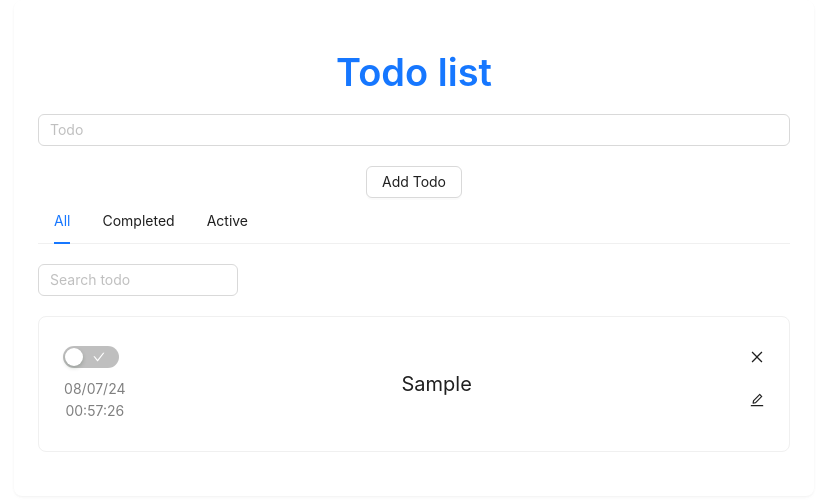
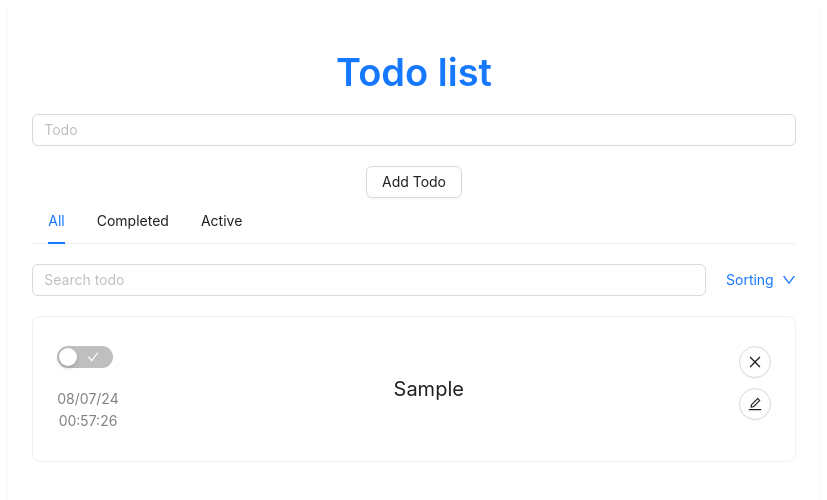
Before and after one commit to SvrTheCreator/todo-list, a React (Vite) app: page /active in a window 1280 px wide. Both pictures are taken after typing "Sample" into the empty fields and a click on the button "Add Todo". Shown: the top 500 px of the page, without its empty margins (226-1053 px from the left). Built offline with nearby package versions, Linux system fonts and the light colour scheme.

Commit message:
rework status

```diff
--- a/src/components/Search.jsx
+++ b/src/components/Search.jsx
@@ -1,17 +1,28 @@
 import React from 'react'
 import { Input } from 'antd'
+import Sorting from './Sorting'
 
 export default function Search(props) {
   return (
-    <Input
+    <div
       style={{
+        marginTop: '20px',
         display: 'flex',
-        justifyContent: 'start',
-        marginTop: '20px',
-        width: 200,
+        justifyContent: 'space-between',
+        alignItems: 'center',
+        gap: '20px',
       }}
-      onChange={({ target: { value } }) => props.search(value)}
-      placeholder='Search todo'
-    />
+    >
+      <Input
+        style={{
+          display: 'flex',
+          justifyContent: 'start',
+          // width: 200,
+        }}
+        onChange={({ target: { value } }) => props.search(value)}
+        placeholder='Search todo'
+      />
+      <Sorting />
+    </div>
   )
 }
--- /dev/null
+++ b/src/components/Sorting.jsx
@@ -0,0 +1,43 @@
+import React from 'react'
+import { DownOutlined } from '@ant-design/icons'
+import { Dropdown, message, Space } from 'antd'
+import { useSelector } from 'react-redux'
+
+export default function Sorting() {
+  const todos = useSelector((state) => state.todos.todos)
+
+  const onClick = ({ key }) => {
+    message.info(`Click on item ${key}`)
+    console.log(todos)
+  }
+  const items = [
+    {
+      label: '1nd menu item',
+      key: '1',
+    },
+    {
+      label: '2nd menu item',
+      key: '2',
+    },
+    {
+      label: '3rd menu item',
+      key: '3',
+    },
+  ]
+
+  return (
+    <Dropdown
+      menu={{
+        items,
+        onClick,
+      }}
+    >
+      <a onClick={(e) => e.preventDefault()}>
+        <Space>
+          Sorting
+          <DownOutlined />
+        </Space>
+      </a>
+    </Dropdown>
+  )
+}
--- a/src/components/TodoItem.jsx
+++ b/src/components/TodoItem.jsx
@@ -2,7 +2,7 @@ import React, { useState, useMemo } from 'react'
 import { useDispatch } from 'react-redux'
 import { removeTodo, toggleTodoCompleted, changeText } from '../store/todoSlice'
 import ModalWindow from './Modal'
-import { Card, Switch, notification, Button } from 'antd'
+import { Card, Switch, notification, Button, Tooltip } from 'antd'
 import { CloseOutlined, EditOutlined, CheckOutlined } from '@ant-design/icons'
 
 const Context = React.createContext({
@@ -62,18 +62,26 @@ export default function TodoItem({ id, text, completed, time, date }) {
             unCheckedChildren={<CheckOutlined />}
           />
           <div className='todo__text'>{text}</div>
-          <CloseOutlined
+          <Tooltip title='Delete todo'>
+            <Button
               className='todo__close'
               onClick={() => dispatch(removeTodo({ id }))}
+              shape='circle'
+              icon={<CloseOutlined />}
             />
+          </Tooltip>
           <div className='todo__date-time'>
             <div>{date}</div>
             <div>{time}</div>
           </div>
-          <EditOutlined
+          <Tooltip title='Change todo'>
+            <Button
               className='todo__change'
               onClick={() => setOpenChangeModal(true)}
+              shape='circle'
+              icon={<EditOutlined />}
             />
+          </Tooltip>
         </Card>
       </li>
       <ModalWindow
--- a/src/components/TodoList.jsx
+++ b/src/components/TodoList.jsx
@@ -2,6 +2,7 @@ import React, { useState, useEffect } from 'react'
 import TodoItem from './TodoItem'
 import { useSelector } from 'react-redux'
 import Search from './Search'
+import NowEmpty from './NowEmpty'
 
 export default function TodoList({ currentCategory }) {
   const todos = useSelector((state) => state.todos.todos)
@@ -18,36 +19,31 @@ export default function TodoList({ currentCategory }) {
     let currentTodos = []
     let newList = []
     if (value !== '') {
-      //делаем копию нашего стейта
       currentTodos = todos
-      //фильтруем стейт в поисках совпадений
       newList = currentTodos.filter((todo) => {
-        // значение которое пользователь ввел и которое у нас
-        // в стейте делаем строчными буквами чтобы конфликтов не было
-        // мало ли пользователь ввель строчными буквами а у нас заглавные
         const lc = todo.text.toLowerCase()
         const filter = value.toLowerCase()
-        // проверяем есть ли у нас этот элемент если есть возвращаем этот элемент
         return lc.includes(filter)
       })
     } else {
-      // если в input ничего нету то есть пользователь стерь то
-      // что ввел тогда возвращаем все задачи
       newList = todos
     }
     setFiltered(newList)
   }
 
   function AllItems(params) {
+    const status = filtered
+      .filter((el) => el.completed === params)
+      .map((todo) => <TodoItem key={todo.id} {...todo} />)
     if (currentCategory === 'completed' || currentCategory === 'active') {
       return (
         <ul>
-          {filtered
+          {status.length > 0 ? status : <NowEmpty />}
+          {/* {filtered
             .filter((el) => el.completed === params)
             .map((todo) => (
               <TodoItem key={todo.id} {...todo} />
-            ))}
-          {/* {console.log(params)} */}
+            ))} */}
         </ul>
       )
     } else {
--- a/src/scss/app.scss
+++ b/src/scss/app.scss
@@ -1,10 +1,13 @@
 .app {
   text-align: center;
-  min-width: 288.2px;
+  min-width: 317.81px;
   .todo__label {
     width: 100%;
     @extend %flex-element-center-column;
     gap: 20px;
+  }
+  .todo__text {
+    width: 200px;
   }
   ul {
     width: 100%;
@@ -64,7 +67,7 @@
     min-width: 250px;
   }
   .app {
-    min-width: 438.2px;
+    min-width: 456.2px;
     ul {
       .todo__date-time {
         div {
@@ -84,7 +87,7 @@
     font-size: 20px;
   }
   .app {
-    min-width: 588.2px;
+    min-width: 606.2px;
     &__date-time {
       div {
         font-size: 14px;
@@ -98,7 +101,7 @@
     font-size: 20px;
   }
   .app {
-    min-width: 800px;
+    min-width: 806.2px;
     &__date-time {
       div {
         font-size: 14px;
```
Lines whose indentation alone changed are shown as unchanged.
